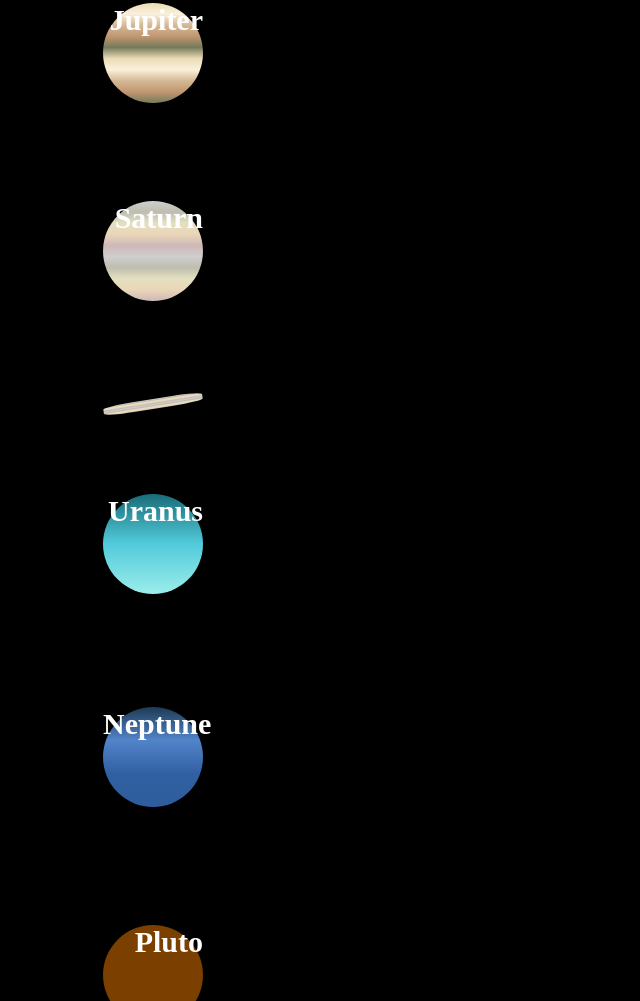
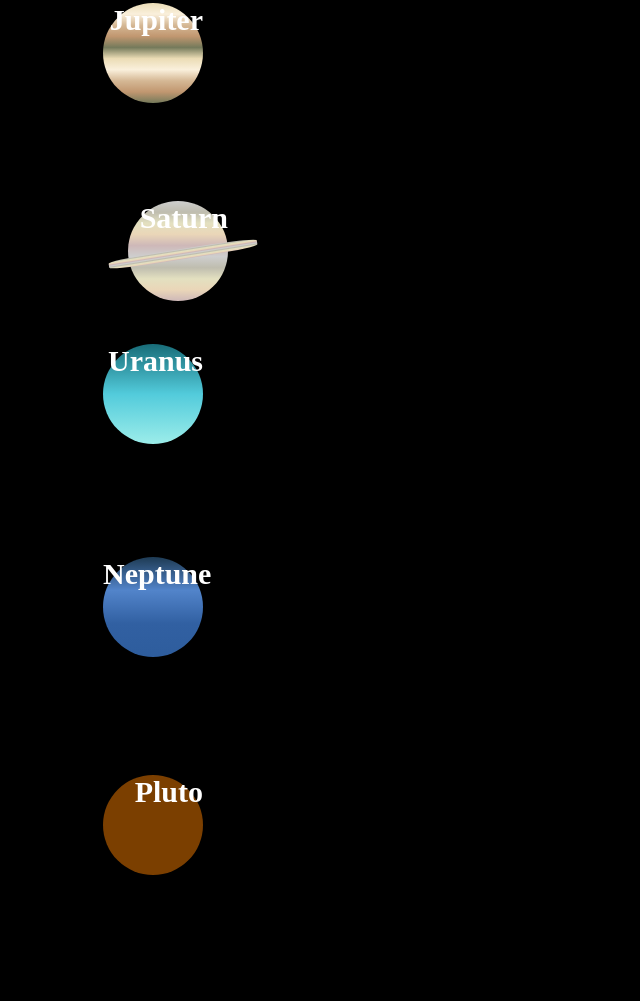
Before and after one commit to ikechukwu03/Planent, a plain HTML site: page index.html in a window 1280 px wide. Shown: the part 777-1778 px from the top of the page, without its empty margins (0-640 px from the left). After the commit the page ends 1678 px from the top, so only its background shows below. Drawn offline with Linux system fonts and the light colour scheme.

Commit message:
completed saturn

```diff
--- a/index.html
+++ b/index.html
@@ -23,7 +23,7 @@
   <div id="Saturn"> Saturn
   </div><br>
 
-  <div id='saturnpart'></div>
+  <div class ='saturnpart'></div>
 
   <div id='Uranus'>Uranus
   </div><br>
--- a/style.css
+++ b/style.css
@@ -67,29 +67,25 @@ body{
 height: 100px;
 width:100px;
 border-radius: 50%;
-margin: 80px 0px 0px 95px;
+margin: 80px 0px 0px 120px;
 color: white;
 text-align: right;
 font-size: 30px;
 font-weight: bold;
 background: linear-gradient(to top,#ceb8b8,#ead6b8,#e3e0c0,#bfbdaf,
 #cecece,#ceb8b8,#ead6b8,#e3e0c0,#bfbdaf,#cecece);
-z-index: 1;
+
 }
 
-#saturnpart{
+.saturnpart{
   height: 10px;
-  width:100px;
+  width:150px;
 border-radius: 30%;
-margin: 80px 0px 0px 95px;
-color: white;
-text-align: right;
-font-size: 30px;
-font-weight: bold;
+margin: -70px 0px 0px 100px;
 background: linear-gradient(to top,#ceb8b8,#ead6b8,#e3e0c0,#bfbdaf,
 #cecece,#ceb8b8,#ead6b8,#e3e0c0,#bfbdaf,#cecece);
-z-index:1 ;
-transform: rotate(-9deg);
+rotate: -9deg;
+z-index: 5;
 }
 
 #Uranus{
```
